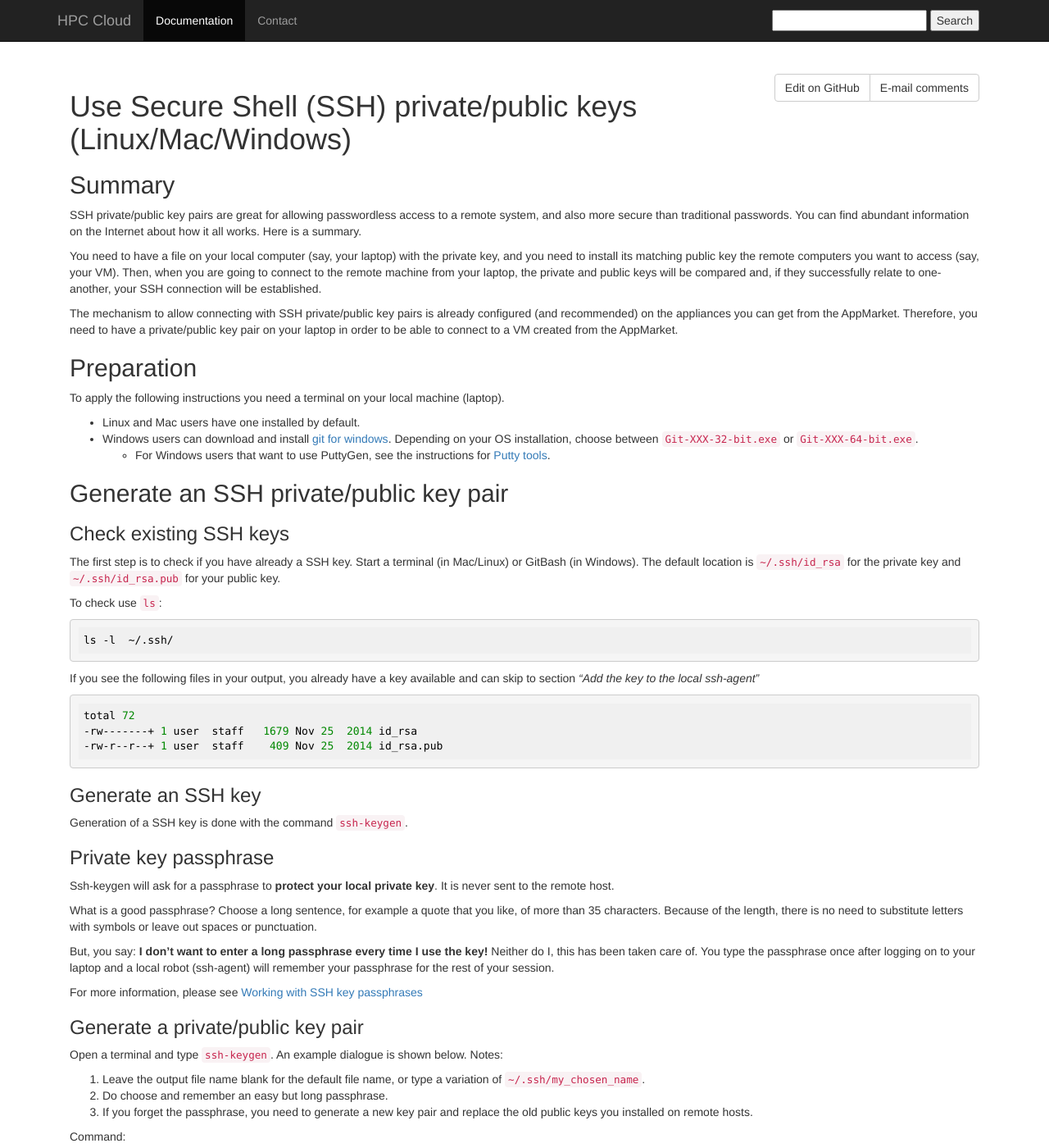
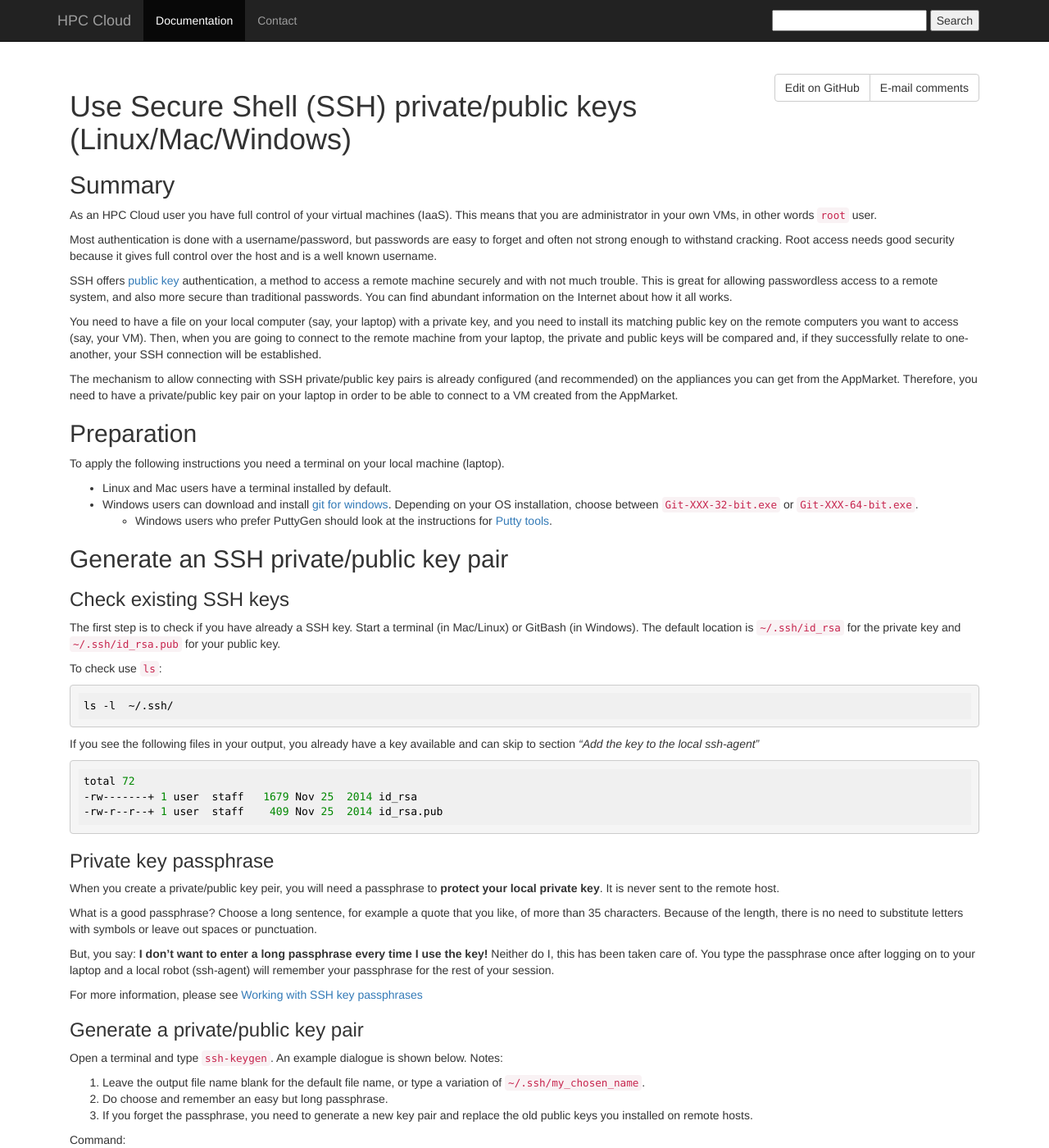
Before and after one commit to sara-nl/clouddocs, a Jekyll site: the page built from SSHkey.markdown, in a window 1280 px wide and 1400 px high. Shown: the whole window at 82% size. Built offline with Jekyll 4.4.1, drawn with Linux system fonts in a browser that asks for light colours; nearby versions of some CDN libraries.

Commit message:
cleaning SSH writeup

````diff
--- a/SSHkey.markdown
+++ b/SSHkey.markdown
@@ -4,21 +4,27 @@ layout: default
 
 # Use Secure Shell (SSH) private/public keys (Linux/Mac/Windows)
 
+
 ## Summary
 
-SSH private/public key pairs are great for allowing passwordless access to a remote system, and also more secure than traditional passwords.  You can find abundant information on the Internet about how it all works. Here is a summary.
+As an HPC Cloud user you have full control of your virtual machines (IaaS). This means that you are administrator in your own VMs, in other words `root` user.
 
-You need to have a file on your local computer (say, your laptop) with the private key, and you need to install its matching public key the remote computers you want to access (say, your VM). Then, when you are going to connect to the remote machine from your laptop, the private and public keys will be compared and, if they successfully relate to one-another, your SSH connection will be established.
+Most authentication is done with a username/password, but passwords are easy to forget and often not strong enough to withstand cracking. Root access needs good security because it gives full control over the host and is a well known username.
 
-The mechanism to allow connecting with SSH private/public key pairs is already configured (and recommended) on the appliances you can get from the AppMarket. Therefore, you need to have a  private/public key pair on your laptop in order to be able to connect to a VM created from the AppMarket.
+SSH offers [public key](https://en.wikipedia.org/wiki/Public-key_cryptography) authentication, a method to access a remote machine securely and with not much trouble.
+This is great for allowing passwordless access to a remote system, and also more secure than traditional passwords.  You can find abundant information on the Internet about how it all works.
+
+You need to have a file on your local computer (say, your laptop) with a private key, and you need to install its matching public key on the remote computers you want to access (say, your VM). Then, when you are going to connect to the remote machine from your laptop, the private and public keys will be compared and, if they successfully relate to one-another, your SSH connection will be established.
+
+The mechanism to allow connecting with SSH private/public key pairs is already configured (and recommended) on the appliances you can get from the AppMarket. Therefore, you need to have a private/public key pair on your laptop in order to be able to connect to a VM created from the AppMarket.
 
 ## Preparation
 
 To apply the following instructions you need a terminal on your local machine (laptop).
 
-* Linux and Mac users have one installed by default.
+* Linux and Mac users have a terminal installed by default.
 * Windows users can download and install [git for windows](https://git-for-windows.github.io/). Depending on your OS installation, choose between `Git-XXX-32-bit.exe` or `Git-XXX-64-bit.exe`.
-  * For Windows users that want to use PuttyGen, see the instructions for [Putty tools](putty-tools#generate-ssh-key-on-windows-with-puttygen).
+  * Windows users who prefer PuttyGen should look at the instructions for [Putty tools](putty-tools#generate-ssh-key-on-windows-with-puttygen).
 
 ## Generate an SSH private/public key pair
 
@@ -40,13 +46,9 @@ total 72
 -rw-r--r--+ 1 user  staff    409 Nov 25  2014 id_rsa.pub
 ```
 
-### Generate an SSH key
-
-Generation of a SSH key is done with the command `ssh-keygen`.
-
 ### Private key passphrase
 
-Ssh-keygen will ask for a passphrase to **protect your local private key**. It is never sent to the remote host.
+When you create a private/public key peir, you will need a passphrase to **protect your local private key**. It is never sent to the remote host.
 
 What is a good passphrase? Choose a long sentence, for example a quote that you like, of more than 35 characters. Because of the length, there is no need to substitute letters with symbols or leave out spaces or punctuation.
 
@@ -108,7 +110,7 @@ Command:
 ssh-add ~/.ssh/id_rsa ### or the file name you provided to ssh-keygen
 ```
 
-Output:
+Interaction:
 
 ```
 Enter passphrase for ~/.ssh/id_rsa: ### type it in
````
